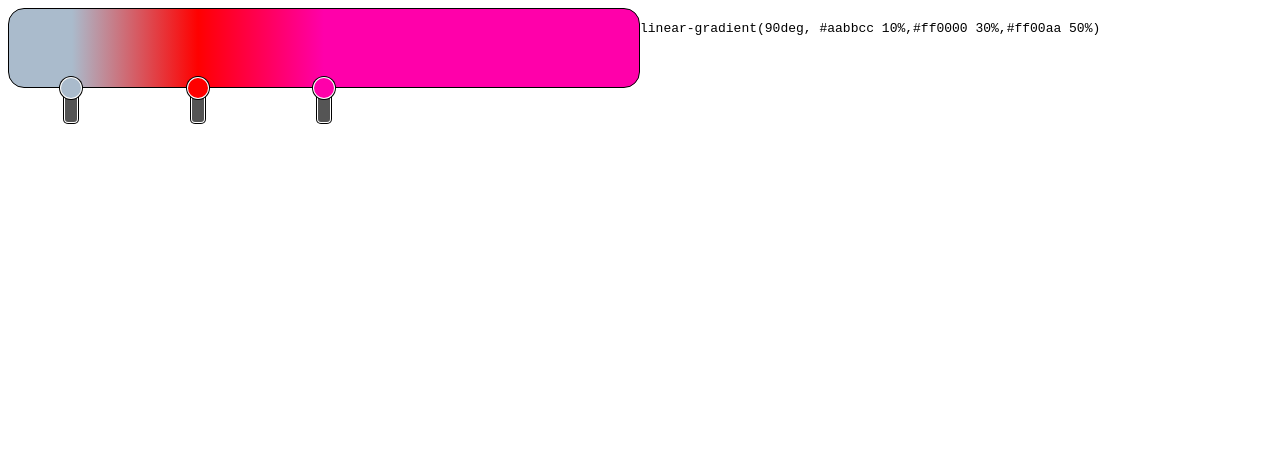
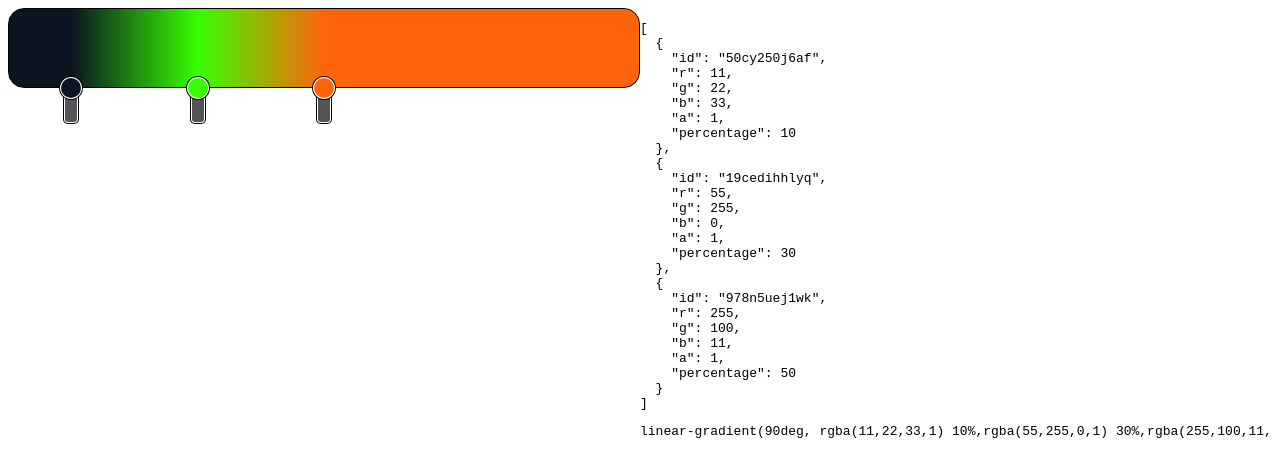
Before and after one commit to Xiaobai-World-Team/css-gradient-generator, a Vue app: page / in a window 1280 px wide. Shown: the top 476 px of the page. Built offline with nearby package versions, Linux system fonts and the light colour scheme.

Commit message:
change color struct

```diff
--- a/src/App.vue
+++ b/src/App.vue
@@ -11,17 +11,18 @@
     <div
      class="slide"
      :style="{ left: slide.percentage + '%' }"
-     v-for="slide in colors"
+     v-for="(slide, idx) in colors"
      :id="slide.id"
      :key="slide.id"
     >
-     <label :style="{ background: slide.rgba }">
-      <input type="color" v-model="slide.rgba" />
+     <label :style="{ background: `rgb(${slide.r}, ${slide.g}, ${slide.b})` }">
+      <rgbaInput type="color" v-model="colors[idx]" />
      </label>
     </div>
    </div>
   </div>
   <div class="demo">
+   <pre>{{ colors }}</pre>
    <pre>{{ css }}</pre>
   </div>
  </div>
@@ -30,8 +31,13 @@
 <script lang="ts">
 import { computed, defineComponent } from "vue";
 import { useColors } from "./drag-slide";
+import rgbaInput from "./rgba-input.vue";
+
 export default defineComponent({
  name: "App",
+ components: {
+  rgbaInput,
+ },
  setup() {
   const rootNodeId = `gradient${Math.random().toString(36).substring(2)}`;
   const colors = useColors(rootNodeId);
@@ -42,9 +48,10 @@ export default defineComponent({
      return a.percentage - b.percentage;
     })
     .map((item) => {
-     return `${item.rgba} ${item.percentage}%`;
+     return `rgba(${item.r},${item.g},${item.b},${item.a}) ${item.percentage}%`;
     })
     .join(",");
+
    return `linear-gradient(90deg, ${css})`;
   });
   return {
@@ -83,7 +90,7 @@ export default defineComponent({
     width: 16px;
     height: 36px;
     background: #555;
-    box-shadow:inset 0 0 0 1px #000, inset 0 0 0 2px #fff;
+    box-shadow: inset 0 0 0 1px #000, inset 0 0 0 2px #fff;
     border-radius: 5px;
     transform: translateX(-50%);
     > label {
--- a/src/drag-slide.ts
+++ b/src/drag-slide.ts
@@ -1,9 +1,12 @@
 import { ref } from "@vue/reactivity";
 
 /** color part of gradient */
-interface color {
+export interface Color {
     id: string;
-    rgba: string;
+    r: number;
+    g: number;
+    b: number;
+    a: number;
     /** percentage */
     percentage: number;
 }
@@ -14,20 +17,29 @@ function preventDefault(ev: Event) {
 }
 
 export function useColors(selector: string) {
-    const colors = ref<color[]>([
+    const colors = ref<Color[]>([
         {
             id: Math.random().toString(36).substring(2),
-            rgba: "#ff00aa",
+            r: 255,
+            g: 100,
+            b: 11,
+            a: 1,
             percentage: 50,
         },
         {
             id: Math.random().toString(36).substring(2),
-            rgba: "#aabbcc",
+            r: 11,
+            g: 22,
+            b: 33,
+            a: 1,
             percentage: 10,
         },
         {
             id: Math.random().toString(36).substring(2),
-            rgba: "#ff0000",
+            r: 55,
+            g: 255,
+            b: 0,
+            a: 1,
             percentage: 30,
         },
     ]);
@@ -93,7 +105,7 @@ export function useColors(selector: string) {
                 if (percentage > 100) {
                     percentage = 100
                 }
-                color.percentage = percentage
+                color.percentage = parseFloat(percentage.toFixed(0))
             }
             document.addEventListener("mousemove", mousemove);
 
--- /dev/null
+++ b/src/rgba-input.vue
@@ -0,0 +1,60 @@
+<template>
+ <input type="text" :value="val" @input="handleChange" :val="val" />
+</template>
+
+<script lang="ts">
+import { computed, defineComponent, PropType } from "@vue/runtime-core";
+import { Color } from "./drag-slide";
+export default defineComponent({
+ props: {
+  modelValue: {
+   type: Object as PropType<Color>,
+   required: true,
+  },
+ },
+ setup(props, context) {
+  function colorToHex(color: number): string {
+   let c = color.toString(16);
+   if (c.length === 1) {
+    return `0${c}`;
+   }
+   return c;
+  }
+
+  const val = computed(() => {
+   const r = colorToHex(props.modelValue.r);
+   const g = colorToHex(props.modelValue.g);
+   const b = colorToHex(props.modelValue.b);
+
+   return `#${r}${g}${b}`;
+  });
+
+  const handleChange = (event: Event) => {
+   const input = <HTMLInputElement>event.target;
+   // #rrggbb => [rr, gg, bb]
+   const val = input.value
+    .replace("#", "")
+    .replace(/(\w{2})/g, "$1 ")
+    .trim()
+    .split(/\s+/);
+   context.emit(
+    "update:modelValue",
+    Object.assign(
+     {
+      ...props.modelValue,
+     },
+     {
+      r: parseInt(val[0], 16),
+      g: parseInt(val[1], 16),
+      b: parseInt(val[2], 16),
+     }
+    )
+   );
+  };
+  return {
+   val,
+   handleChange,
+  };
+ },
+});
+</script>
```
